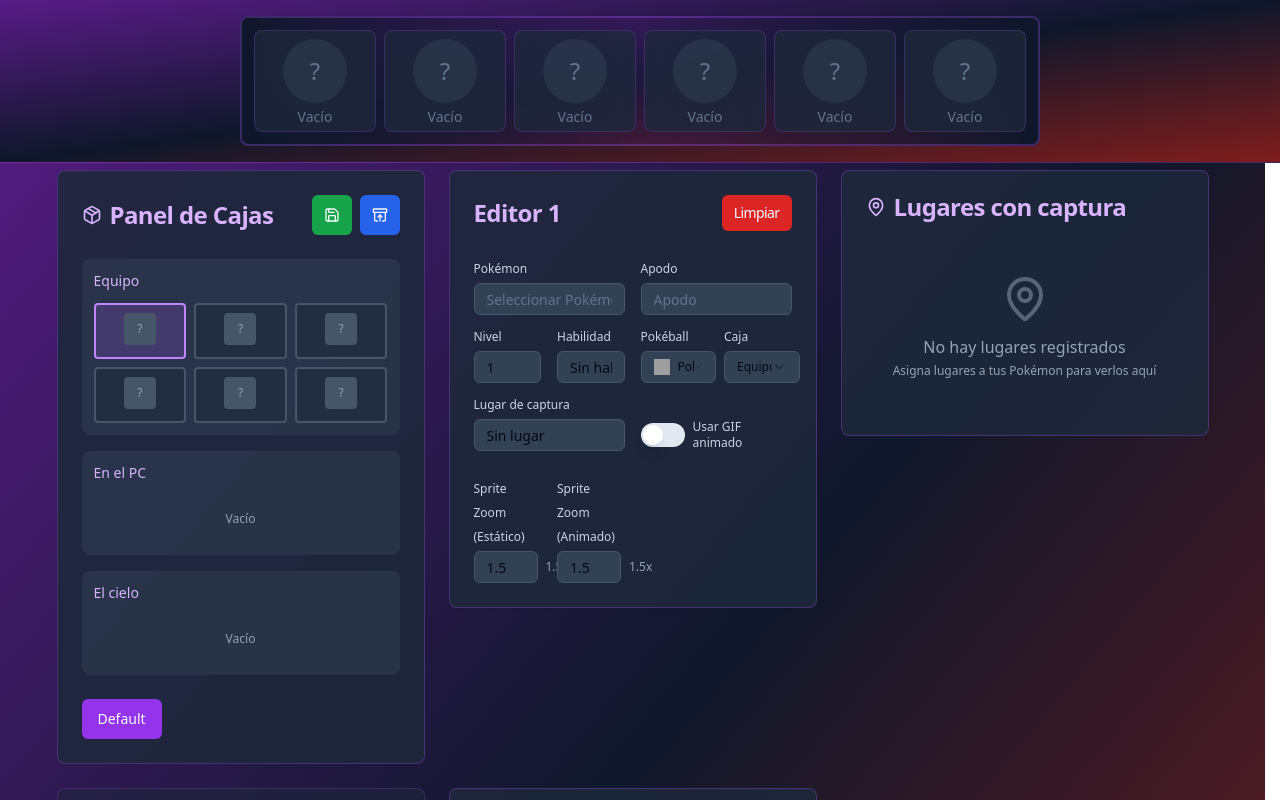
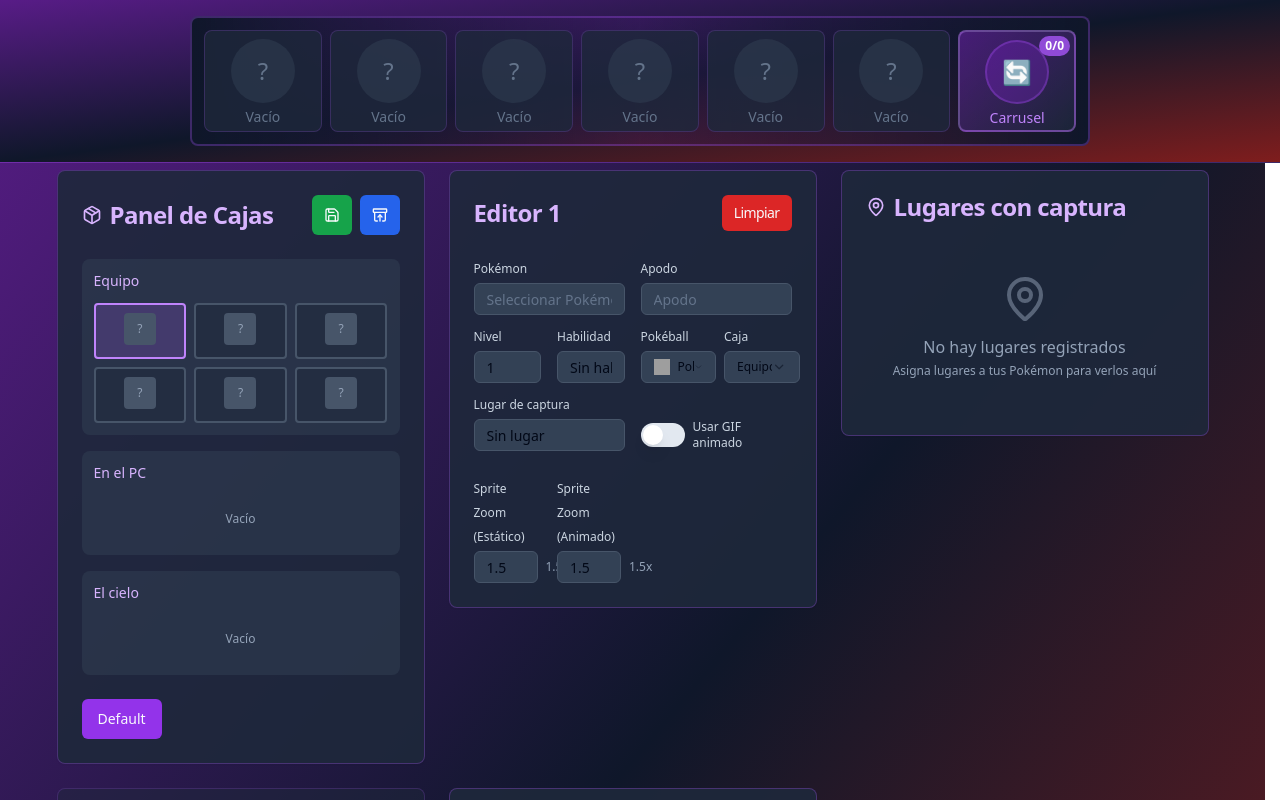
Before and after one commit to xDaizu/nuzlocke-roster-view, a React (Vite) app: page /public in a window 1280 px wide. Shown: the top 800 px of the page. Built offline with nearby package versions, Linux system fonts and the light colour scheme; grey boxes are pictures that could not be loaded.

Commit message:
Fix: Show 7th carousel slot
Ensured the 7th carousel slot is visible in the header. Updated `src/pages/PublicView.tsx` to include the new slot.

```diff
--- a/src/pages/PublicView.tsx
+++ b/src/pages/PublicView.tsx
@@ -1,3 +1,4 @@
+
 import { useState, useEffect } from "react";
 import { TeamPokemon, Pokemon } from "@/types/pokemon";
 import { fetchPokemonData, getPokemonSpriteUrl, POKEBALL_DATA } from "@/utils/pokemonData";
@@ -194,11 +195,12 @@ const PublicView = () => {
 
   return (
     <div className="min-h-screen bg-gradient-to-br from-purple-900 via-slate-900 to-red-900">
-      {/* Team Box Header */}
+      {/* Team Box Header with 7 slots */}
       <div className="fixed top-0 left-0 right-0 z-50 bg-gradient-to-br from-purple-900 via-slate-900 to-red-900 p-4 border-b border-purple-500/30">
-        <div className="w-[800px] h-[130px] bg-gradient-to-r from-slate-900 via-purple-900/20 to-slate-900 border-2 border-purple-500/30 rounded-lg overflow-hidden mx-auto">
+        <div className="w-[900px] h-[130px] bg-gradient-to-r from-slate-900 via-purple-900/20 to-slate-900 border-2 border-purple-500/30 rounded-lg overflow-hidden mx-auto">
           <div className="h-full p-3">
-            <div className="grid grid-cols-6 gap-2 h-full">
+            <div className="grid grid-cols-7 gap-2 h-full">
+              {/* First 6 slots for team Pokemon */}
               {Array.from({ length: 6 }, (_, index) => {
                 const teamPokemon = allSlots.filter(slot => (slot.box || 'other') === 'team');
                 const slot = teamPokemon[index] || {
@@ -231,6 +233,13 @@ const PublicView = () => {
                   />
                 );
               })}
+
+              {/* 7th slot - Carousel */}
+              <CarouselSlot
+                otherBox={otherBox}
+                graveyardBox={graveyardBox}
+                intervalSeconds={10}
+              />
             </div>
           </div>
         </div>
```
